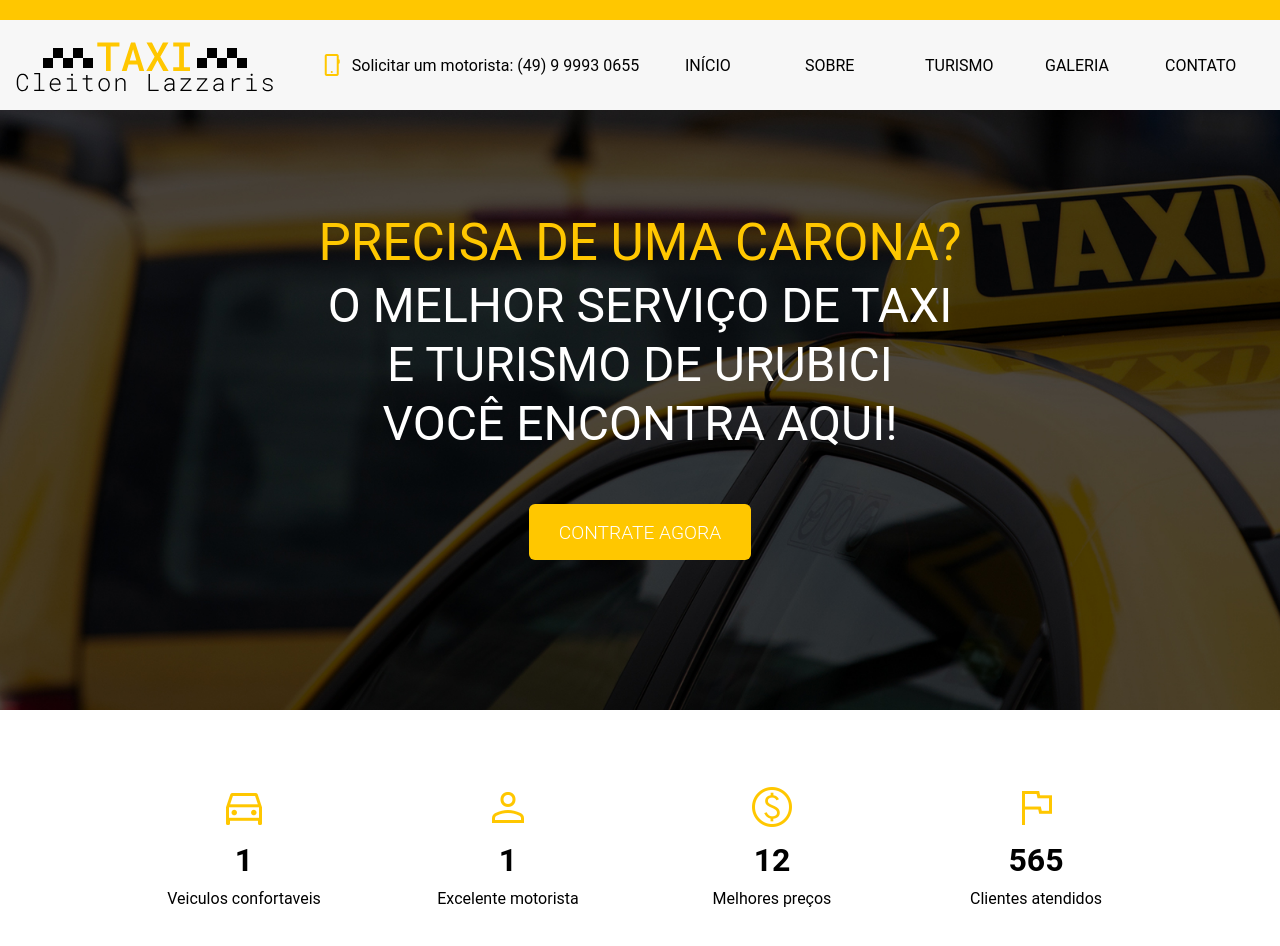
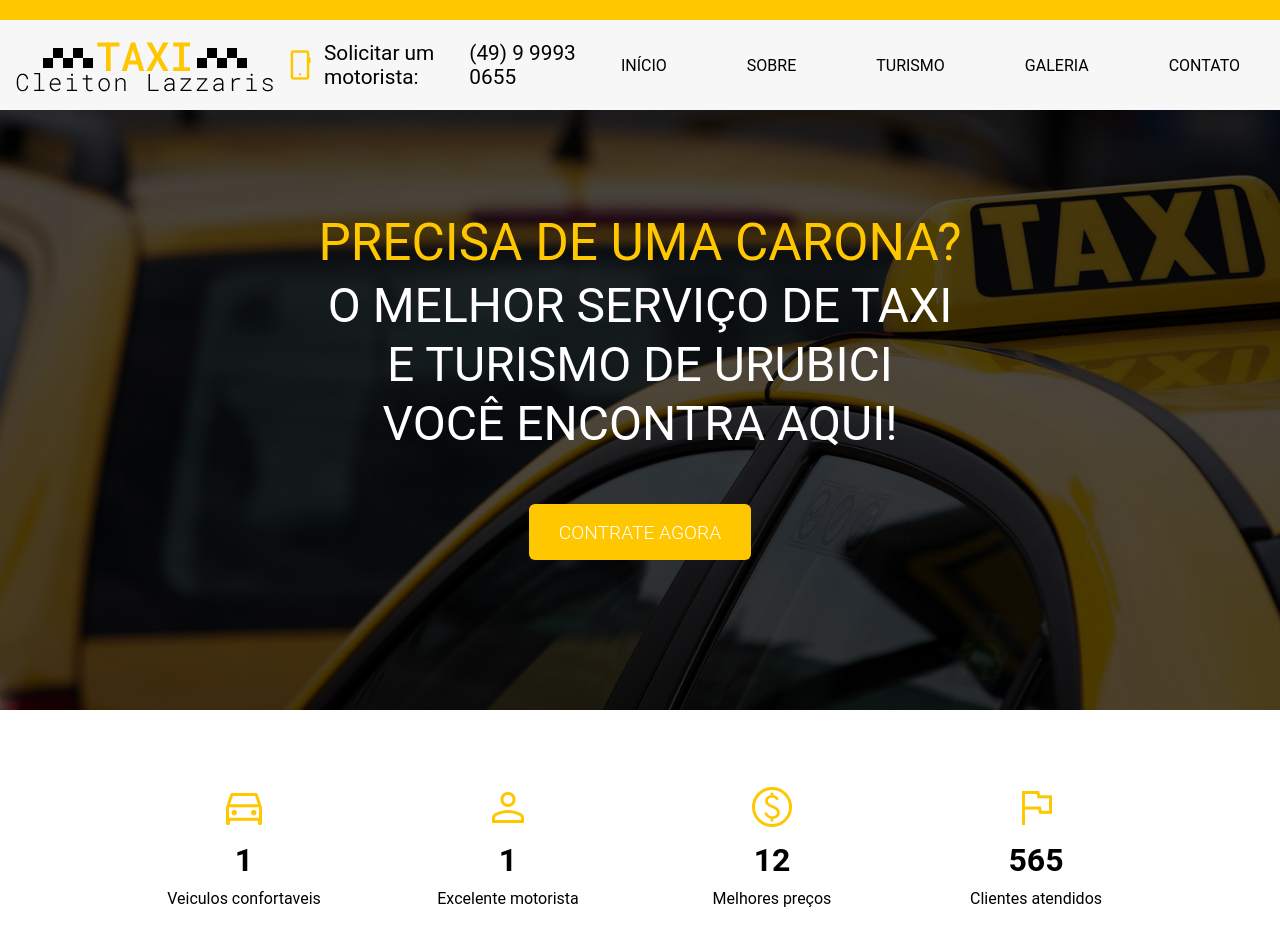
Before and after one commit to elciosava/cleiton, a Vue app: page / in a window 1280 px wide. Shown: the top 946 px of the page. Built offline with nearby package versions, Linux system fonts and the light colour scheme.

Commit message:
fonte do menu

```diff
--- a/src/components/menu_componente.vue
+++ b/src/components/menu_componente.vue
@@ -10,7 +10,7 @@
             <img src="../assets/logo/Logo.svg" alt="">
         </div>
         <div class="whatsapp">
-            <span class="material-symbols-outlined" style="color: #FFC700;">phone_android</span><span>Solicitar um motorista: </span><a href="https://api.whatsapp.com/send/?phone=554999930655" target="_blank">(49) 9 9993 0655</a>
+            <span class="material-symbols-outlined" style="color: #FFC700; font-size: 2em;">phone_android</span><span style="font-size: 1.3em;">Solicitar um motorista: </span><a style="font-size: 1.3em;" href="https://api.whatsapp.com/send/?phone=554999930655" target="_blank">(49) 9 9993 0655</a>
         </div>
         <div class="menu">
             <nav>
@@ -66,23 +66,30 @@
         color: #FFC700;
         cursor: pointer;
     }
-    ul{
+    ul {
         display: flex;
         padding: 0;
         margin: 0;
         list-style: none;
     }
-    li{
-        width: 120px;
-        padding: 5px;
+    li {
+        padding: 0 20px 0 20px;
+        margin: 0 20px 0 20px;
         list-style: none;
         cursor: pointer;
+        position: relative;
     }
-    li:hover{
-        width: 120px;
-        padding: 5px;
-        list-style: none;
-        color: #FFC700;
-        cursor: pointer;
+    li::after {
+        content: '';
+        position: absolute;
+        bottom: 0;
+        left: 0;
+        width: 0;
+        height: 2px;
+        background-color: #FFC700;
+        transition: width 0.3s ease;
+    }
+    li:hover::after {
+        width: 100%;
     }
 </style>
```
